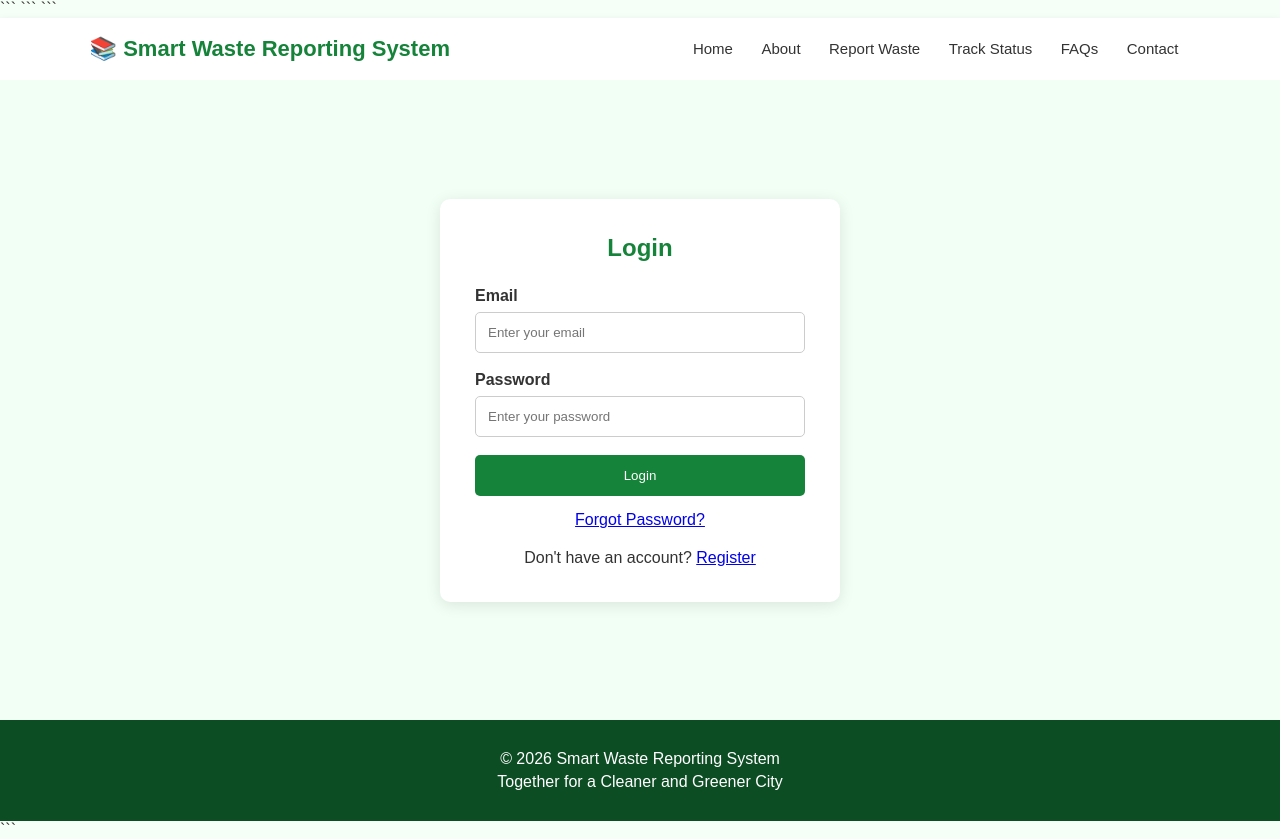
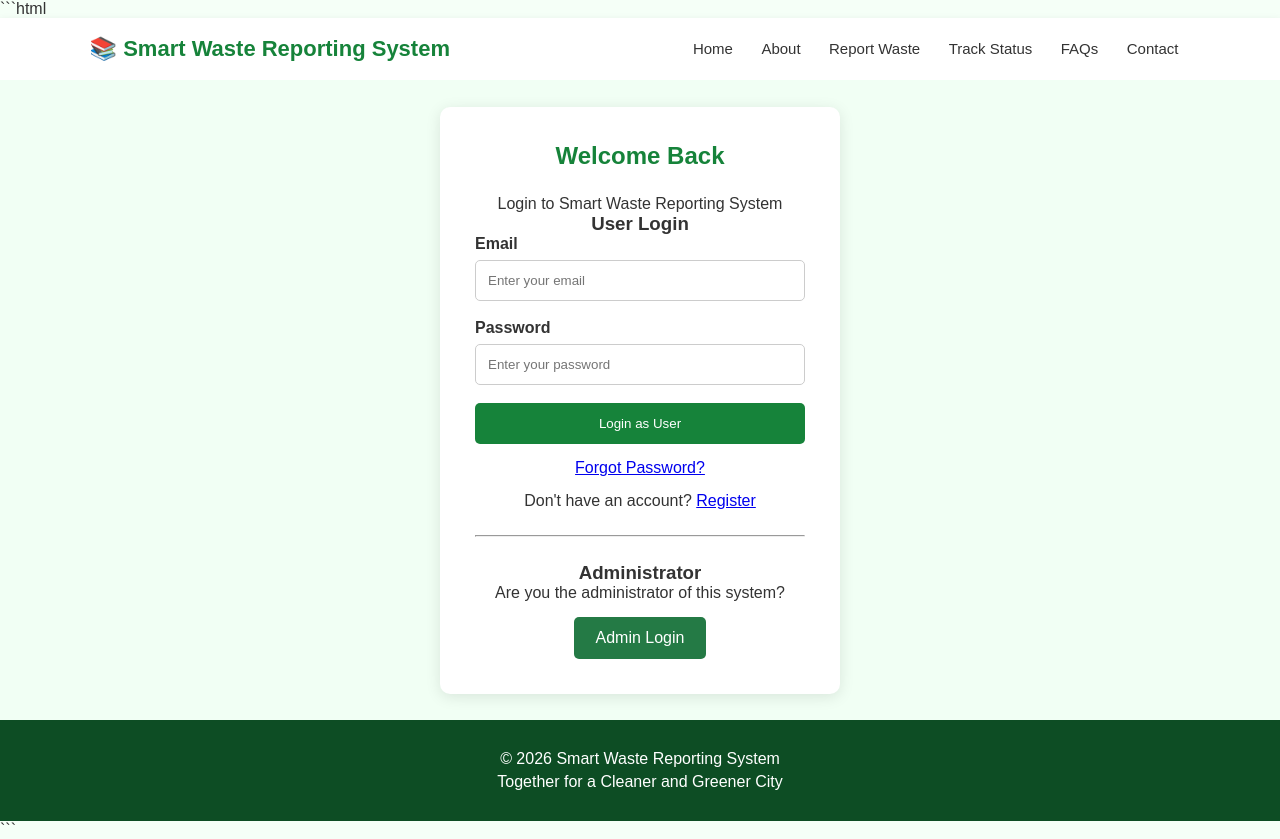
Before and after one commit to p-unisher/smart-waste-reporting-system, a Flask app: page /login in a window 1280 px wide. Run offline with Flask 3, Linux system fonts and the light colour scheme.

Commit message:
Add Admin Login option

````diff
--- a/templates/login.html
+++ b/templates/login.html
@@ -1,59 +1,54 @@
+```html
 <!DOCTYPE html>
-
 <html>
 
 <head>
-
-```
     <title>Login - Smart Waste Reporting System</title>
 
     <link rel="stylesheet"
           href="{{ url_for('static', filename='css/style.css') }}">
-```
-
 </head>
 
 <body>
 
-```
     <!-- Header -->
     <header>
-
         <div class="logo">
             📚 Smart Waste Reporting System
         </div>
 
         <nav>
-
             <a href="{{ url_for('home') }}">Home</a>
             <a href="{{ url_for('about') }}">About</a>
             <a href="{{ url_for('report') }}">Report Waste</a>
             <a href="{{ url_for('track') }}">Track Status</a>
             <a href="{{ url_for('faq') }}">FAQs</a>
             <a href="{{ url_for('contact') }}">Contact</a>
-
         </nav>
-
     </header>
 
 
-<!-- Login Form -->
+    <!-- Login Section -->
     <section class="form-page">
 
         <div class="form-box">
 
-        <h2>Login</h2>
+            <h2>Welcome Back</h2>
 
+            <p style="text-align: center;">
+                Login to Smart Waste Reporting System
+            </p>
 
-        <!-- Message -->
+            <!-- Error or Success Message -->
             {% if message %}
-
                 <p style="text-align: center; color: red;">
                     {{ message }}
                 </p>
-
             {% endif %}
 
+
+            <!-- User Login -->
+            <h3 style="text-align: center;">User Login</h3>
 
             <form action="{{ url_for('login') }}" method="POST">
 
@@ -66,7 +61,6 @@
                     required
                 >
 
-
                 <label>Password</label>
 
                 <input
@@ -76,36 +70,52 @@
                     required
                 >
 
-
                 <button type="submit">
-                Login
+                    Login as User
                 </button>
 
             </form>
 
 
-        <!-- Forgot Password -->
-
+            <!-- User Forgot Password -->
             <p style="text-align: center; margin-top: 15px;">
-
                 <a href="{{ url_for('forgot_password') }}">
                     Forgot Password?
                 </a>
+            </p>
 
+            <!-- User Registration -->
+            <p style="text-align: center; margin-top: 15px;">
+                Don't have an account?
+                <a href="{{ url_for('register') }}">Register</a>
             </p>
 
 
-        <!-- Register -->
+            <hr style="margin: 25px 0;">
 
-        <p style="text-align: center; margin-top: 20px;">
 
-            Don't have an account?
+            <!-- Admin Login Option -->
+            <h3 style="text-align: center;">Administrator</h3>
 
-            <a href="{{ url_for('register') }}">
-                Register
+            <p style="text-align: center;">
+                Are you the administrator of this system?
+            </p>
+
+            <div style="text-align: center; margin-top: 15px;">
+
+                <a href="{{ url_for('admin_login') }}"
+                   style="display: inline-block;
+                          padding: 12px 22px;
+                          background-color: #247a45;
+                          color: white;
+                          text-decoration: none;
+                          border-radius: 5px;">
+
+                    Admin Login
+
                 </a>
 
-        </p>
+            </div>
 
         </div>
 
@@ -124,8 +134,8 @@
         </p>
 
     </footer>
-```
 
 </body>
 
 </html>
+```
````
Lines whose indentation alone changed are shown as unchanged.
